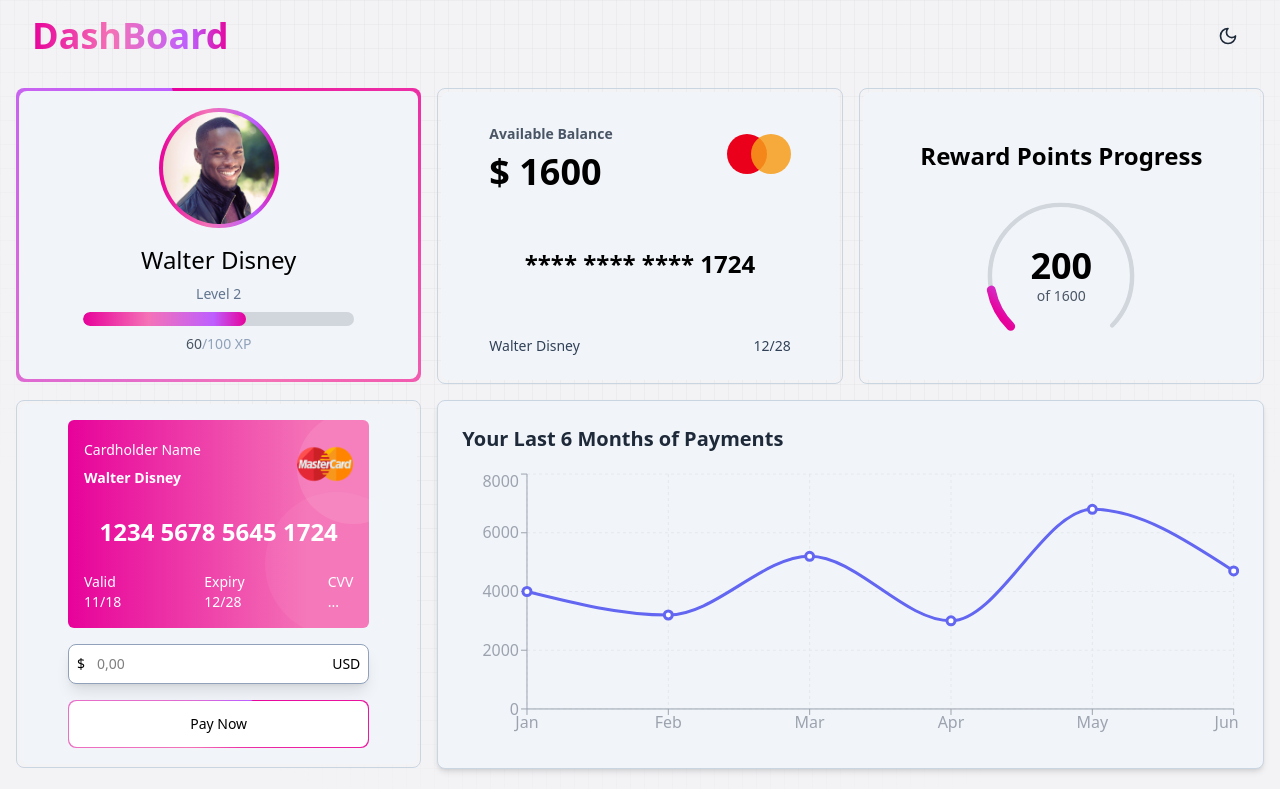
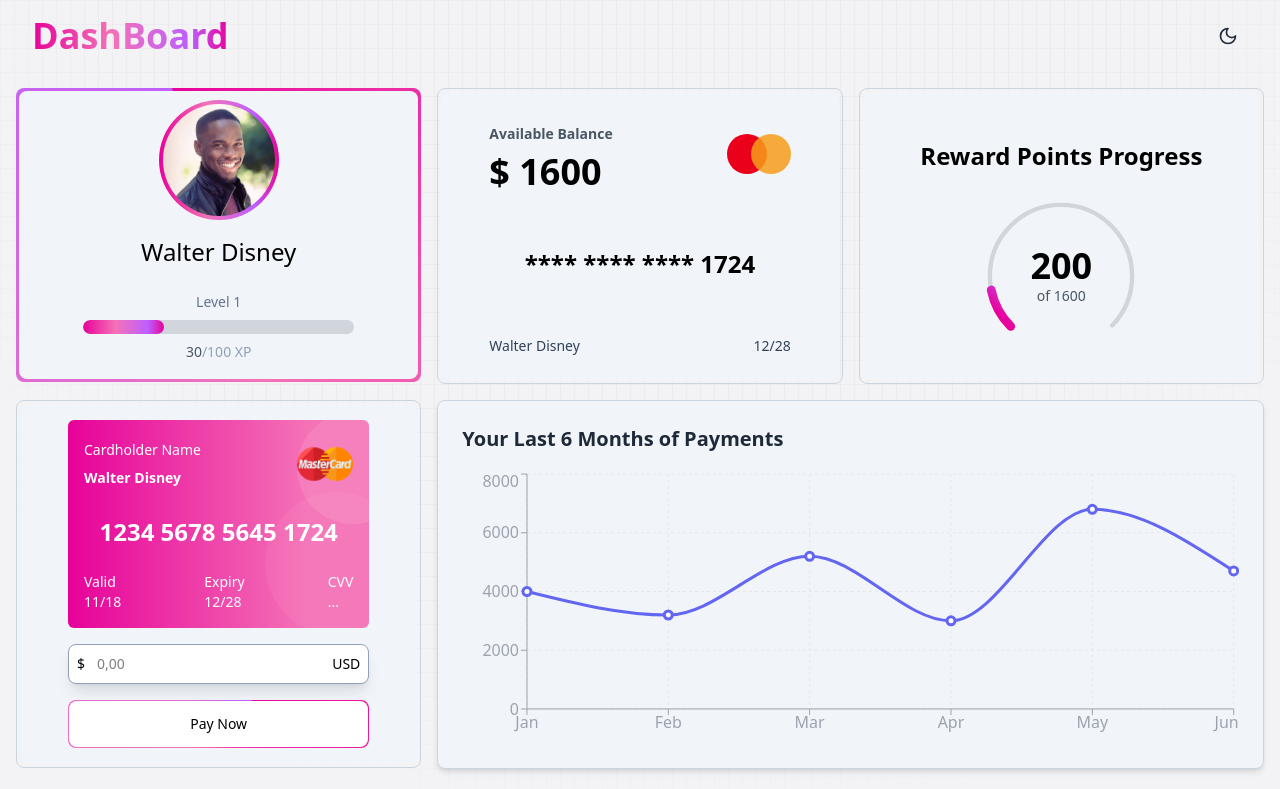
Before and after one commit to AlthafSubair/CRED_TASK, a Next.js app: page / in a window 1280 px wide. Shown: the top 789 px of the page. Built offline with nearby package versions, Linux system fonts and the light colour scheme.

Commit message:
added levelup for xp progress

```diff
--- a/src/components/OffersAndRewards.tsx
+++ b/src/components/OffersAndRewards.tsx
@@ -11,7 +11,7 @@ const OffersAndRewards = () => {
   const [offers, setOffers] = useState(offersData);
   const [popUp, setPopUp] = useState(false);
 
-  const { inc } = useXPStore(); // Increase XP
+  const { incXP } = useXPStore(); // Increase XP
   const { theme } = useThemeStore(); // For toast styling
 
   // 🎯 Handle when offer is claimed
@@ -20,7 +20,7 @@ const OffersAndRewards = () => {
     setOffers((prev) => prev.filter((offer) => offer?.id !== id));
 
     // Add XP
-    inc(value);
+    incXP(value);
 
     // Show XP progress popup
     setPopUp(true);
--- a/src/components/ProgressBar.tsx
+++ b/src/components/ProgressBar.tsx
@@ -1,19 +1,22 @@
 "use client";
-import React, { useEffect, useState } from "react";
+import React, { useEffect, useRef, useState } from "react";
 import { motion, useAnimation } from "framer-motion";
 import { useXPStore } from "@/store/xpStore";
 
 const ProgressBar = () => {
-  const { xp } = useXPStore(); // 🧠 Zustand XP state
-  const [progress, setProgress] = useState(xp); // 📊 Local progress state
-  const controls = useAnimation(); // 🎮 Animation controller
+  const { xp, level } = useXPStore();
+  const [progress, setProgress] = useState(xp);
+  const controls = useAnimation();
+  const [showLevelUp, setShowLevelUp] = useState(false);
 
-  // ⏱ Animate when progress changes
+  const prevLevelRef = useRef(level); // ⏪ Track previous level
+
+  // Animate progress bar width
   useEffect(() => {
     controls.start({ width: `${progress}%` });
   }, [progress, controls]);
 
-  // 📈 Update progress when XP changes
+  // Smooth progress update
   useEffect(() => {
     if (xp !== progress) {
       const increment = () => {
@@ -22,20 +25,41 @@ const ProgressBar = () => {
           return xp;
         });
       };
-
-      const interval = setInterval(increment, 10); // Smooth step animation
+      const interval = setInterval(increment, 10);
       return () => clearInterval(interval);
     }
   }, [xp, progress]);
 
+  // Show "Level Up" ONLY when level increases
+  useEffect(() => {
+    if (level > prevLevelRef.current) {
+      setShowLevelUp(true);
+      const timeout = setTimeout(() => setShowLevelUp(false), 2000);
+      prevLevelRef.current = level; // 🔁 update previous level
+      return () => clearTimeout(timeout);
+    }
+  }, [level]);
+
   return (
-    <div className="pb-2 flex flex-col justify-center items-center w-full px-12 gap-2">
-      {/* Level text */}
-      <h3 className="text-slate-500 mt-2">Level 2</h3>
+    <div className="relative pb-2 flex flex-col justify-center items-center w-full px-12 gap-2">
+      {/* Level Up Effect */}
+      {showLevelUp && (
+        <motion.div
+          initial={{ opacity: 0, scale: 0.5 }}
+          animate={{ opacity: 1, scale: 1.2 }}
+          exit={{ opacity: 0 }}
+          transition={{ duration: 0.6 }}
+          className="absolute -top-4 text-pink-500 font-bold text-xl z-10"
+        >
+          🎉 Level Up! 🎉
+        </motion.div>
+      )}
+
+      {/* Level Display */}
+      <h3 className="text-slate-500 mt-6">Level {level}</h3>
 
       {/* Progress Track */}
       <div className="relative w-full dark:bg-gray-100 bg-gray-300 rounded-3xl h-3.5 group overflow-hidden">
-        {/* Progress Fill */}
         <motion.div
           initial={{ width: 0 }}
           animate={controls}
--- a/src/store/xpStore.ts
+++ b/src/store/xpStore.ts
@@ -1,15 +1,31 @@
-import { create } from "zustand";
-
+import { create } from 'zustand';
 
 interface XPStore {
-    xp: number;
-    inc: (value: number) => void;
+  xp: number;
+  level: number;
+  incXP: (amount: number) => void;
+  resetXP: () => void;
+  levelUp: () => void;
 }
 
-export const useXPStore = create<XPStore>((set) =>({
-    xp: 60,
-    inc: (value: number) =>
-        set((state) => ({
-            xp: state.xp + value
-        }))
-}))
+export const useXPStore = create<XPStore>((set) => ({
+  xp: 30,
+  level: 1,
+  incXP: (amount) =>
+    set((state) => {
+      const totalXP = state.xp + amount;
+      if (totalXP >= 100) {
+        return {
+          xp: totalXP - 100,
+          level: state.level + 1,
+        };
+      }
+      return { xp: totalXP };
+    }),
+  resetXP: () => set({ xp: 0 }),
+  levelUp: () =>
+    set((state) => ({
+      level: state.level + 1,
+      xp: 0,
+    })),
+}));
```
